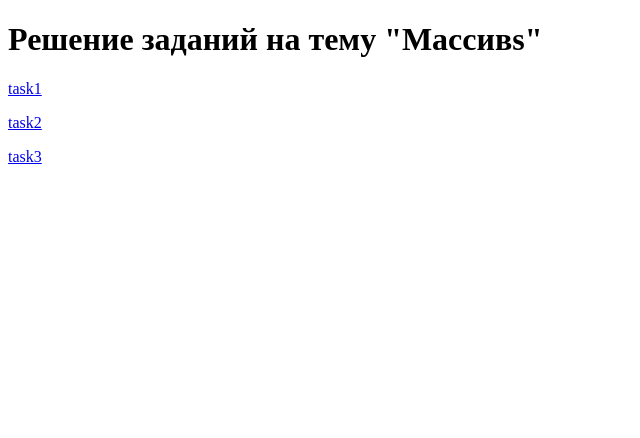
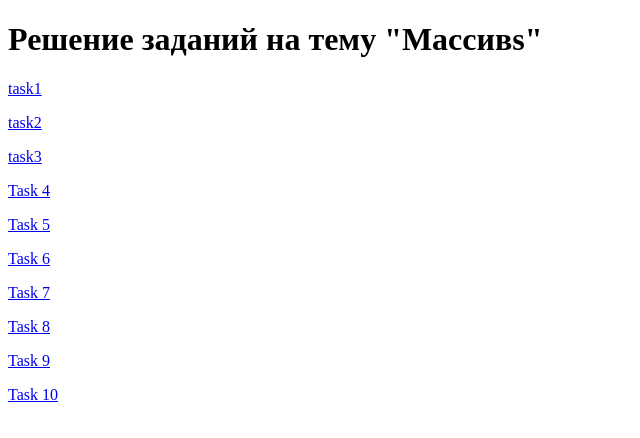
Before and after one commit to VallValll/JS_Arrays, a plain HTML site: page index.html in a window 1280 px wide. Shown: the whole page, without its empty margins (0-640 px from the left). Drawn offline with Linux system fonts and the light colour scheme.

Commit message:
решение задачи 4

```diff
--- a/index.html
+++ b/index.html
@@ -10,12 +10,12 @@
     <p ><a href="task1.html">task1</a></p>
     <p ><a href="task2.html">task2</a></p>
     <p ><a href="task3.html">task3</a></p>
-    <p ><a href="task4.html"></a></p>
-    <p ><a href="task5.html"></a></p>
-    <p ><a href="task6.html"></a></p>
-    <p ><a href="task7.html"></a></p>
-    <p ><a href="task8.html"></a></p>
-    <p ><a href="task9.html"></a></p>
-    <p ><a href="task10.html"></a></p>
+    <p ><a href="task5.html">Task 4</a></p>
+    <p ><a href="task4.html">Task 5</a></p>
+    <p ><a href="task6.html">Task 6</a></p>
+    <p ><a href="task7.html">Task 7</a></p>
+    <p ><a href="task8.html">Task 8</a></p>
+    <p ><a href="task9.html">Task 9</a></p>
+    <p ><a href="task10.html">Task 10</a></p>
 </body>
 </html>
```
Also changed, not shown: JS/4.js (added, +16 -0 lines), task4.html (+14 -0 lines).
